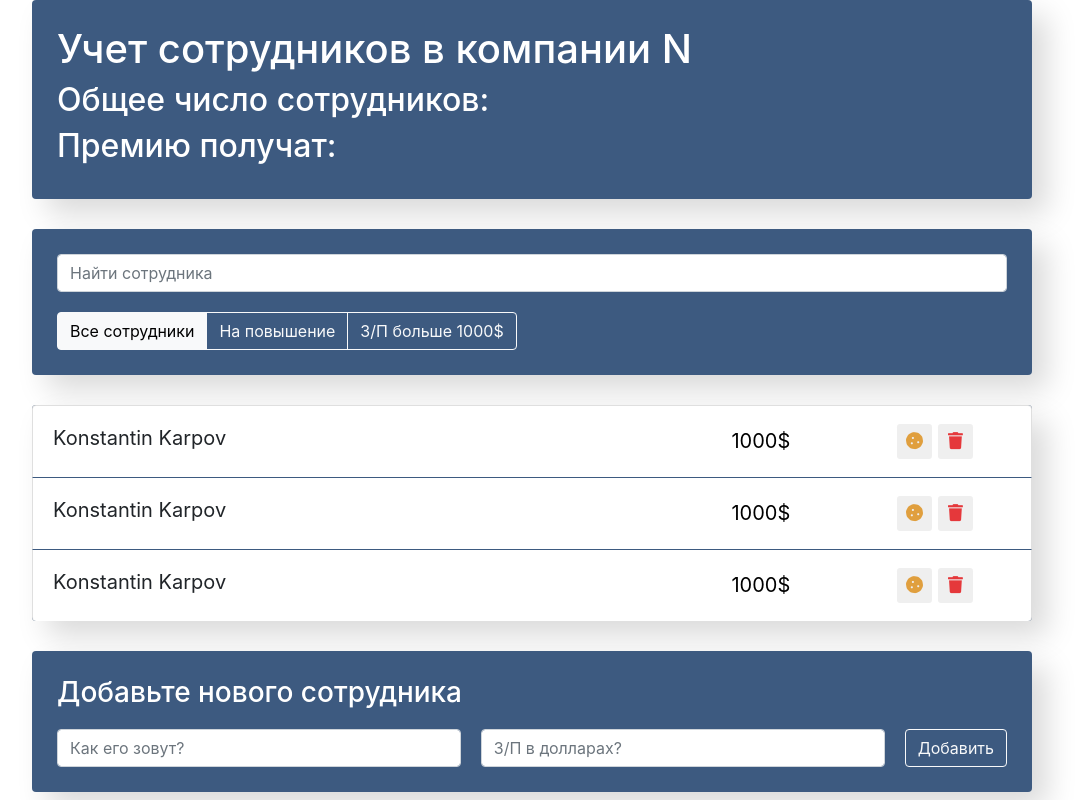
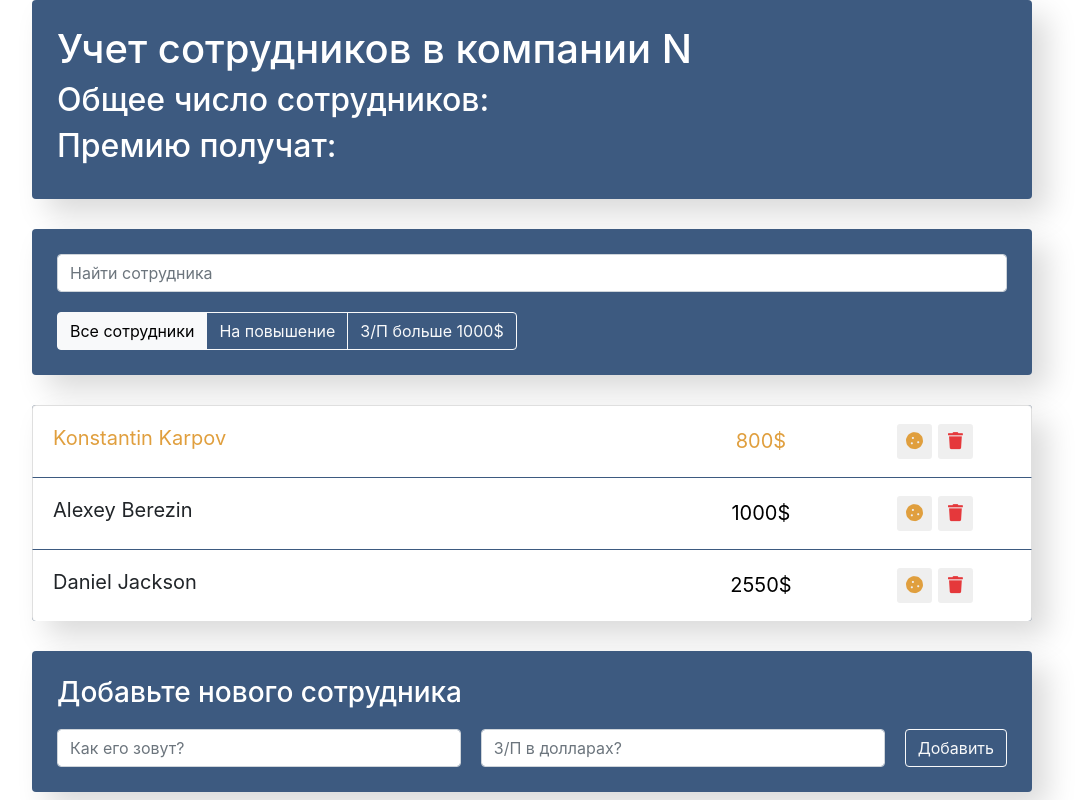
Before and after one commit to dedOfficial/employee-accounting-react-ts, a React (Create React App) app: page / in a window 1280 px wide. Shown: the whole page, without its empty margins (108-1192 px from the left). Built offline with nearby package versions, Linux system fonts and the light colour scheme.

Commit message:
Worked with props

```diff
--- a/src/components/app/App.tsx
+++ b/src/components/app/App.tsx
@@ -7,6 +7,12 @@ import EmployeeList from '../employee-list/EmployeeList';
 import EmployeeAddForm from '../employee-add-form/EmployeeAddForm';
 
 function App() {
+  const data = [
+    { name: 'Konstantin Karpov', salary: 800, isIncrease: true },
+    { name: 'Alexey Berezin', salary: 1000, isIncrease: false },
+    { name: 'Daniel Jackson', salary: 2550, isIncrease: false },
+  ];
+
   return (
     <div className="App">
       <AppInfo />
@@ -16,7 +22,7 @@ function App() {
         <AppFilter />
       </div>
 
-      <EmployeeList />
+      <EmployeeList employeeList={data} />
 
       <EmployeeAddForm />
     </div>
--- a/src/components/employee-list-item/EmployeeListItem.tsx
+++ b/src/components/employee-list-item/EmployeeListItem.tsx
@@ -1,14 +1,26 @@
 import './EmployeeListItem.css';
 
-function EmployeeListItem() {
+export interface EmployeeProp {
+  name: string;
+  salary: number;
+  isIncrease: boolean;
+}
+
+function EmployeeListItem({ name, salary = 1000, isIncrease }: EmployeeProp) {
+  const increaseClass = isIncrease ? ' increase' : '';
+
   return (
-    <li className="list-group-item d-flex justify-content-between">
-      <span className="list-group-item-label">Konstantin Karpov</span>
+    <li
+      className={
+        'list-group-item d-flex justify-content-between' + increaseClass
+      }
+    >
+      <span className="list-group-item-label">{name}</span>
 
       <input
         type="text"
         className="list-group-item-input"
-        defaultValue="1000$"
+        defaultValue={salary + '$'}
       />
 
       <div className="d-flex justify-content-center align-items-center">
--- a/src/components/employee-list/EmployeeList.tsx
+++ b/src/components/employee-list/EmployeeList.tsx
@@ -1,15 +1,19 @@
 import './EmployeeList.css';
 
-import EmployeeListItem from '../employee-list-item/EmployeeListItem';
+import EmployeeListItem, {
+  EmployeeProp,
+} from '../employee-list-item/EmployeeListItem';
 
-function EmployeeList() {
-  return (
-    <ul className="app-list list-group">
-      <EmployeeListItem />
-      <EmployeeListItem />
-      <EmployeeListItem />
-    </ul>
-  );
+interface EmployeeListProp {
+  employeeList: EmployeeProp[];
+}
+
+function EmployeeList({ employeeList }: EmployeeListProp) {
+  const mappedEmployeeList = employeeList.map((employee, i) => (
+    <EmployeeListItem {...employee} key={i} />
+  ));
+
+  return <ul className="app-list list-group">{mappedEmployeeList}</ul>;
 }
 
 export default EmployeeList;
```
